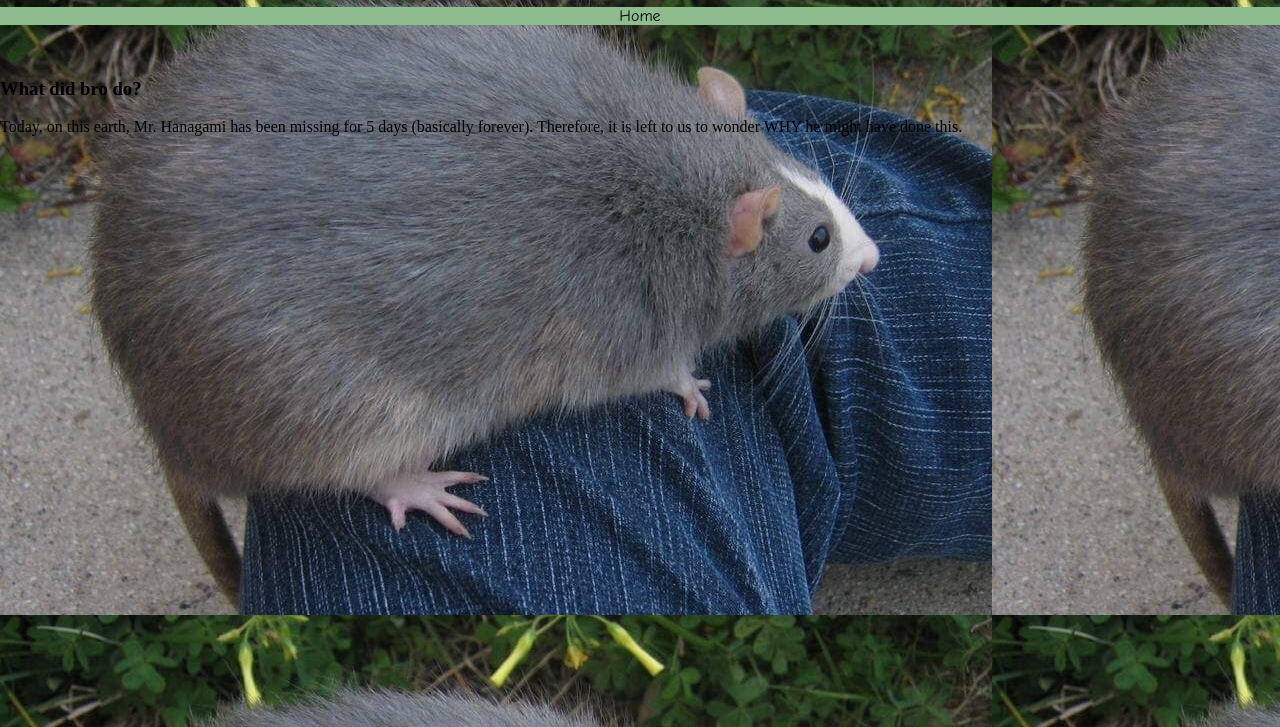
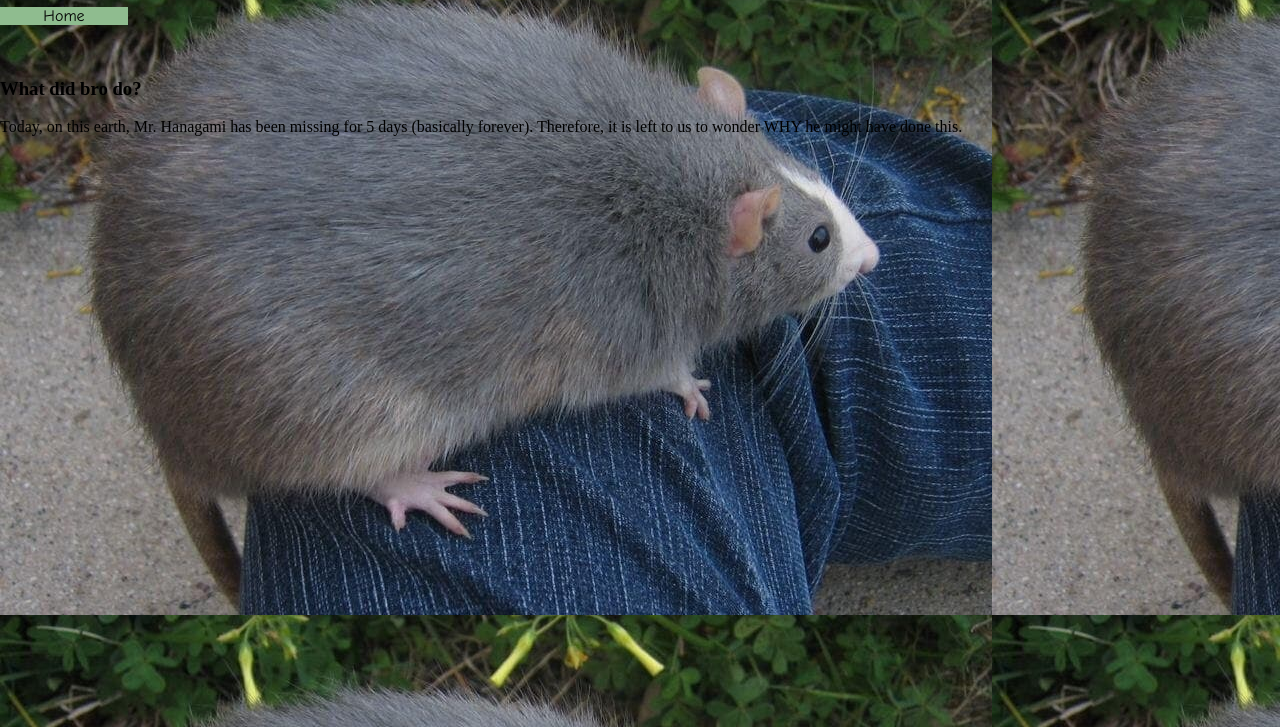
Before and after one commit to bignerdmonster/MinusRepSBKJ, a plain HTML site: page index.html in a window 1280 px wide. Shown: the part 73-800 px from the top of the page. Drawn offline with Linux system fonts and the light colour scheme.

Commit message:
i really hate css
REALLY hate it.

```diff
--- a/stylesheet.css
+++ b/stylesheet.css
@@ -16,7 +16,8 @@ body {
     background-color: aliceblue;
 }
 .baritem {
-    margin: left 2%, right 2%, top 0.5%, bottom 0.5%;
+    padding: left 2%, right 2%, top 0.5%, bottom 0.5%;
+    max-width: 10%;
     background-color: darkseagreen;
 }
 .baritem p {
```
